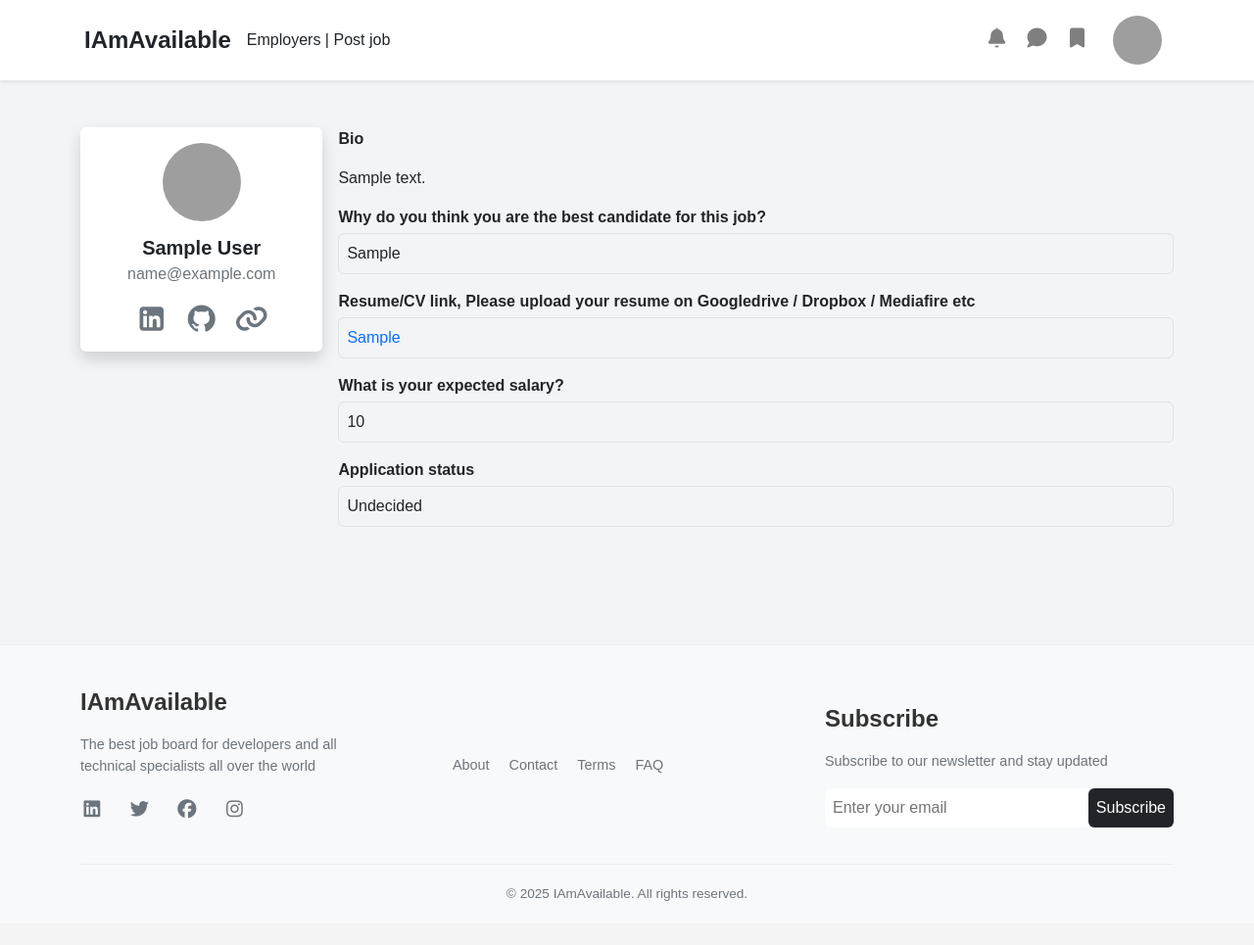
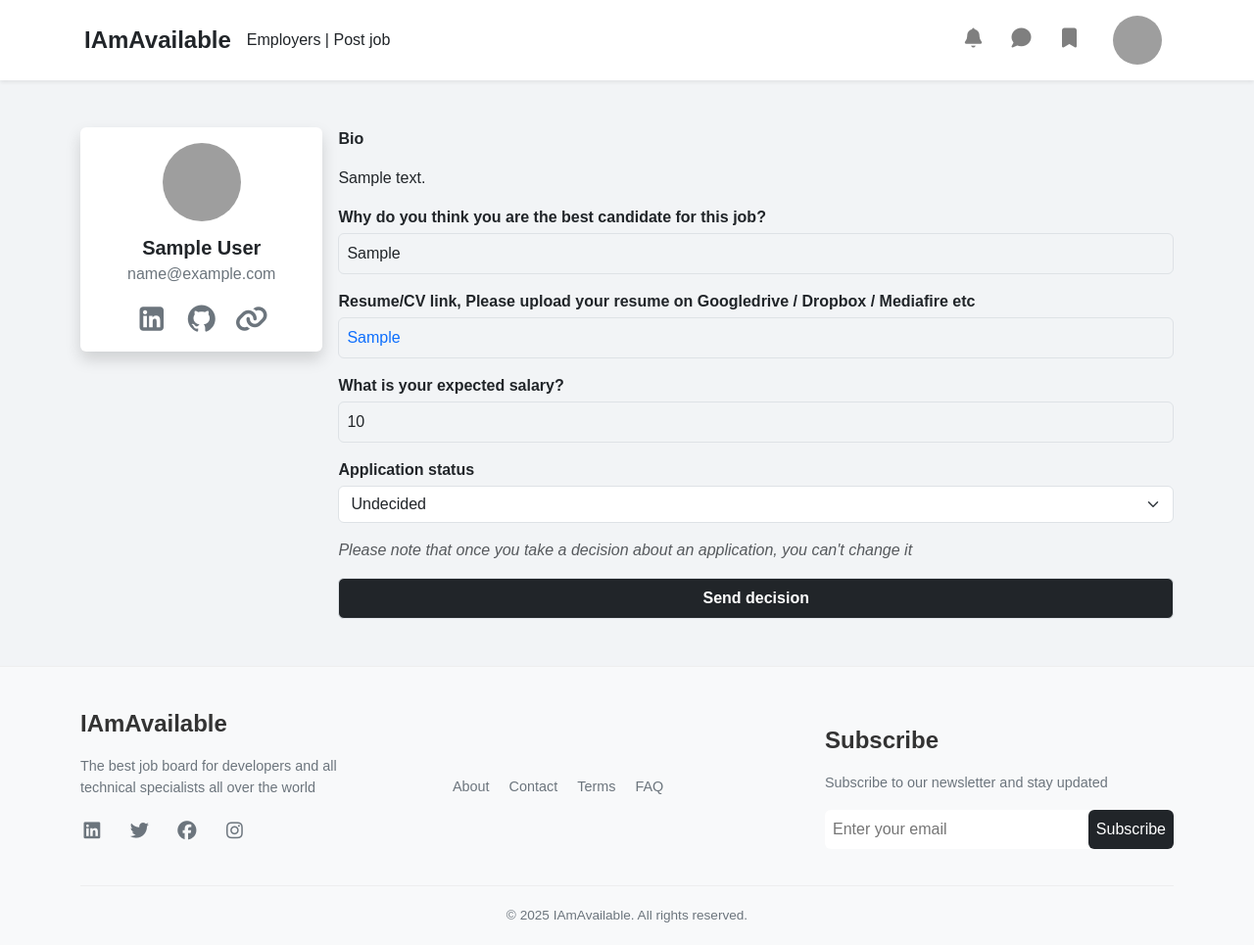
Before and after one commit to AlyMuhamad/iamavailable, a Django app: page /company/user/00000000-0000-0000-0000-000000000001/ in a window 1280 px wide. Shown: the whole page at 98% size. Before the commit the page ends 920 px from the top, so only its background shows below. Run offline with Django 5.2, Linux system fonts and the light colour scheme; a user stored in the database is signed in; tables that the repository leaves empty hold one stand-in row (values such as "Sample post"); style sheets or scripts are compiled from the project's sources; some libraries are stand-ins or nearby versions; some web fonts are replaced; grey boxes are pictures that could not be loaded.

Commit message:
Add application decision feature

```diff
--- a/companies/templates/companies/applicant.html
+++ b/companies/templates/companies/applicant.html
@@ -68,7 +68,36 @@
           </div>
           <div>
             <p class="fw-bold mb-1">Application status</p>
+            {% if decided %}
             <p class="border no-border p-2 rounded">{{application.status}}</p>
+            {%else%}
+            <form
+              action=""
+              method="POST"
+              class="d-flex flex-column gap-3 w-100"
+            >
+              {% csrf_token %}
+              <select
+                class="form-select"
+                aria-label="Default select example"
+                value=""
+                name="decision"
+              >
+                <option value="" selected>Undecided</option>
+                <option value="Accepted">Accepted</option>
+                <option value="Rejected">Rejected</option>
+              </select>
+              <p class="mb-0 fs-6 text-muted fst-italic">
+                Please note that once you take a decision about an application,
+                you can't change it
+              </p>
+              <button
+                class="border no-border rounded p-2 fw-bold text-white bg-dark"
+              >
+                Send decision
+              </button>
+            </form>
+            {%endif%}
           </div>
         </div>
       </div>
@@ -76,3 +105,6 @@
     {% endblock %}
   </body>
 </html>
+{% block js %}
+<script></script>
+{% endblock %}
--- a/companies/templates/companies/company.html
+++ b/companies/templates/companies/company.html
@@ -50,6 +50,8 @@
         <p class="fst-italic">{{company.description}}</p>
       </div>
       <div class="d-flex gap-3 hidden jobs-cont">
+        {% if jobs %}
+
         <ul class="list-unstyled w-100">
           {% for job in jobs %}
           <li class="shadow-sm p-3 mb-5 bg-white rounded job-card">
@@ -105,6 +107,9 @@
           </li>
           {% endfor %}
         </ul>
+        {% else %}
+        <p>You haven't posted any jobs yet</p>
+        {% endif %}
       </div>
       <div class="hidden delete-popup">
         <div
--- a/companies/views.py
+++ b/companies/views.py
@@ -145,8 +145,17 @@
     applicant = get_object_or_404(Profile, id=id)
     application = get_object_or_404(Application, applicant=applicant)
 
+    decided = False
+
+    if request.method == 'POST' and request.POST['decision'] != '':
+        application.status = request.POST['decision']
+        application.save()
+
+        decided = True
+
     context = {
         'application': application,
+        'decided': decided
     }
 
     return render(request, 'companies/applicant.html', context)
--- a/iamavailable/forms.py
+++ b/iamavailable/forms.py
@@ -8,7 +8,7 @@
     company = forms.ModelChoiceField(queryset=Company.objects.all(), widget=forms.HiddenInput())
     class Meta:
         model = Job
-        fields = ['title', 'location', 'company','description', 'experience','tags','salary', 'mode', 'model', 'number', 'email']
+        fields = ['title', 'location', 'company','description', 'experience', 'category','tags','salary', 'mode', 'model', 'number', 'email']
 
 class ApplicationForm(forms.ModelForm):
     job = forms.ModelChoiceField(queryset=Job.objects.all(), widget=forms.HiddenInput())
--- a/iamavailable/templates/iamavailable/index.html
+++ b/iamavailable/templates/iamavailable/index.html
@@ -89,6 +89,12 @@
             <p class="mb-2 fst-italic" style="font-size: 0.9rem">
               {{job.timesince }} ago
             </p>
+            {%for application in applications%} {%if application.job == job %}
+            <div class="d-flex gap-1 align-items-center text-success fw-bold">
+              <i class="fa-solid fa-circle-check"></i>
+              <p class="mb-0">You have applied for this job</p>
+            </div>
+            {%endif%} {%endfor%}
           </li>
           {% endfor %}
         </ul>
--- a/static/styles/styles.css
+++ b/static/styles/styles.css
@@ -247,6 +247,10 @@
   .copy-popup {
     padding: 0.5rem !important;
   }
+
+  .similar-jobs {
+    flex-direction: column;
+  }
 }
 
 @media (max-width: 29.6875em) {
--- a/templates/_base.html
+++ b/templates/_base.html
@@ -55,7 +55,7 @@
         </div>
         <div class="d-flex gap-3 align-items-center">
           {% if request.user.is_authenticated %}
-          <div class="d-flex align-items-center gap-3 profile-options">
+          <div class="d-flex align-items-center gap-4 profile-options">
             <a href="{% url 'notification' %}"
               ><i class="fa-solid fa-bell text-black-50 fs-5"></i
             ></a>
```
Also changed, not shown: iamavailable/templates/iamavailable/detail.html (+30 -1 lines), iamavailable/views.py (+13 -4 lines).
